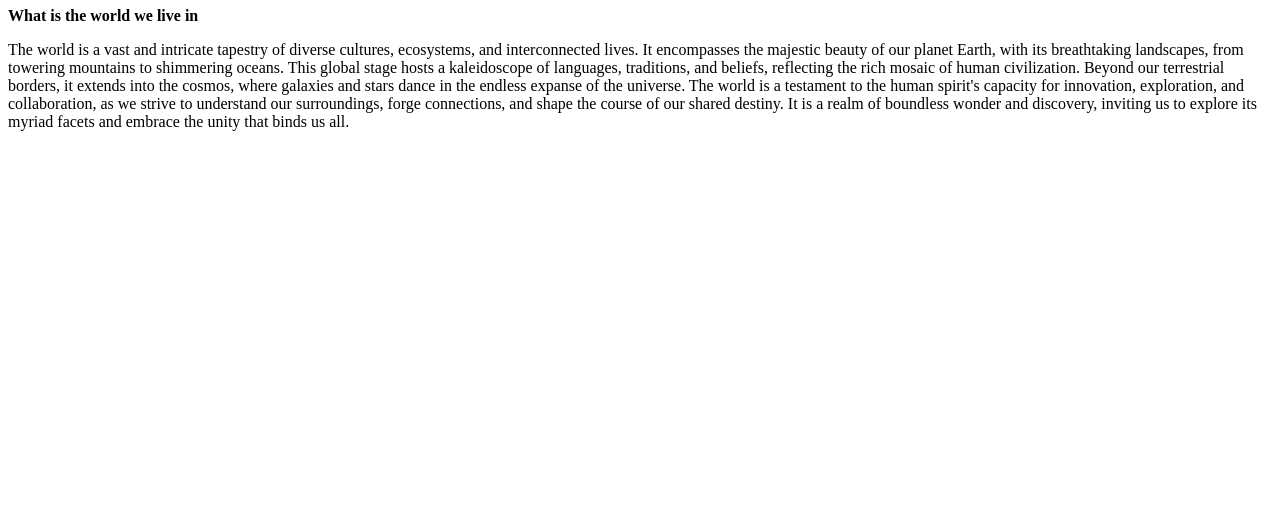
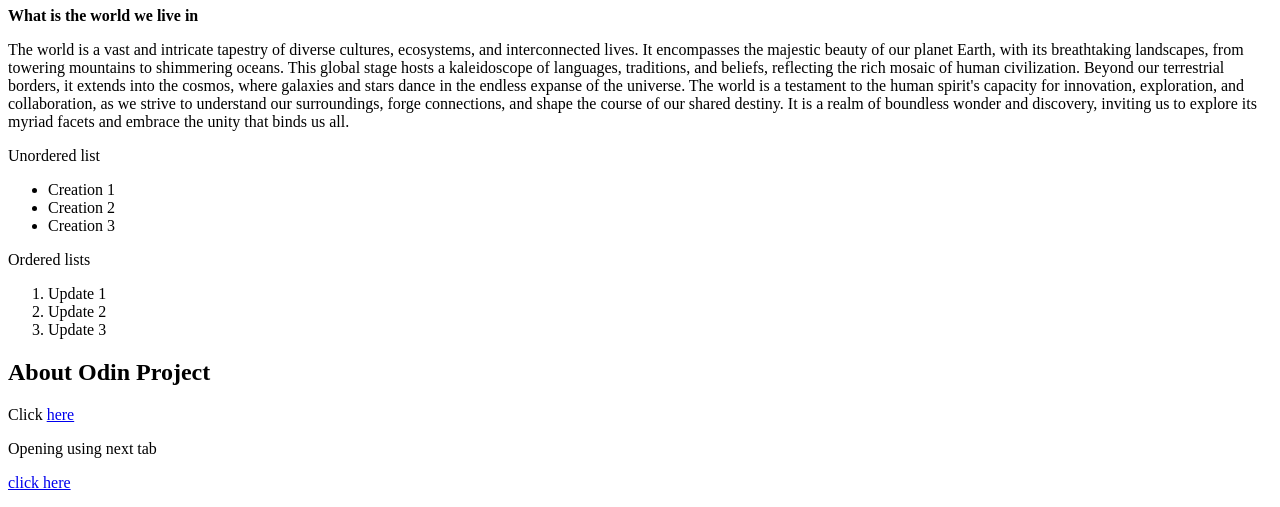
Before and after one commit to bertillosam/html-boilerplate, a plain HTML site: page index.html in a window 1280 px wide. Shown: the part 73-580 px from the top of the page. Drawn offline with Linux system fonts and the light colour scheme.

Commit message:
index.html

```diff
--- a/index.html
+++ b/index.html
@@ -11,7 +11,56 @@
 
     <p>The world is a vast and intricate tapestry of diverse cultures, ecosystems, and interconnected lives. It encompasses the majestic beauty of our planet Earth, with its breathtaking landscapes, from towering mountains to shimmering oceans. This global stage hosts a kaleidoscope of languages, traditions, and beliefs, reflecting the rich mosaic of human civilization. Beyond our terrestrial borders, it extends into the cosmos, where galaxies and stars dance in the endless expanse of the universe. The world is a testament to the human spirit's capacity for innovation, exploration, and collaboration, as we strive to understand our surroundings, forge connections, and shape the course of our shared destiny. It is a realm of boundless wonder and discovery, inviting us to explore its myriad facets and embrace the unity that binds us all.</p>
 
-  </body>
+ <p>Unordered list</p>
+ <!-- Creating list without order/numbering -->
+<ul>
+  <li> Creation 1 </li>
+  <li> Creation 2 </li>
+  <li> Creation 3 </li>
+</ul>
+
+ <p>Ordered lists</p>
+ <!-- Creating list with order/numbering -->
+<ol>
+  <li> Update 1 </li>
+  <li> Update 2 </li>
+  <li> Update 3 </li>
+</ol>
+
+<!-- Link and images -->
+
+<h2>About Odin Project</h2>
+
+<a>Click</a>
+<!-- Anchor tag need link using (<a href="weblink">Button</a>) -->
+<a href="https://www.theodinproject.com/about">here</a>
+
+<p>Opening using next tab</p>
+<a href="https://www.theodinproject.com/about" target="_blank" rel="noopener noreferrer">click here</a>
+<!-- (target = Where the link will be open)
+     (rel = used to describe ralation between the link and current page.)
+
+     "Security added behaviour below"
+
+     (noopener = prevents link access with current page)
+     (noreferrer = prevents the link to know current page) -->
+
+<!-- How to use relative link -->
+
+<h1>What is Odin Project</h1>
+
+	<a href="about.html">About Odin</a>
+<!-- Relative link works when its in the same directory -->
+<!-- If the link is on different directory use prepending "./" -->
+
+<!-- how to put images -->
+<img src="https://www.theodinproject.com/mstile-310x310.png" alt="The Odin Project Logo" height="310" width="310">
+<!-- Prepending "./" is used if the image is in directory -->
+<!-- "../" is used to access image of parent directory -->
+<!-- "alt=" is use to describe the image -->
+<!-- adding size attribute helps the browser layout the page -->
+
+    </body>
   <!---Adding comment example-->
 
 </html>
```
Also changed, not shown: about.html (added, +14 -0 lines).
